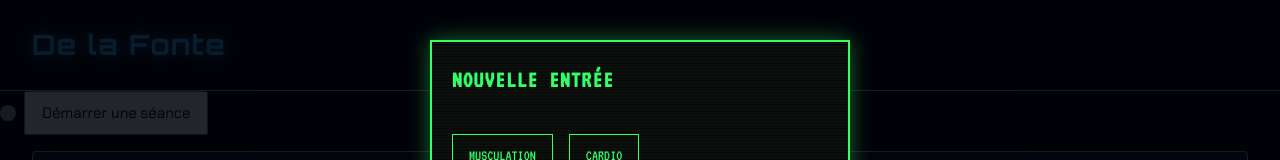
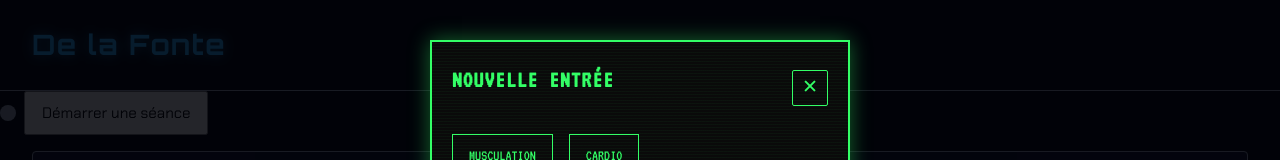
Before and after one commit to ChloeAlberge/de-la-fonte, a React (Vite) app: page / in a window 1280 px wide. Both pictures are taken after a click on the button "+ Ajouter". Shown: the top 160 px of the page. Built offline with nearby package versions, Linux system fonts and the light colour scheme.

Commit message:
feat: transition d'écran, croix de fermeture, refacto App.css en sections (#28)

```diff
--- a/src/App.css
+++ b/src/App.css
@@ -1,5 +1,23 @@
+/* ==========================================================================
+   1. FONDATIONS — variables, reset, typo de base (US12.1)
+   ========================================================================== */
+
 :root {
-  /* (inchangé, palette + typo déjà posées en US12.1) */
+  --color-void: #020309;
+  --color-deep: #0b1026;
+  --color-neon-cyan: #27b0ff;
+  --color-neon-violet: #6e00ff;
+  --color-chrome: #9aa5b8;
+  --color-text: #eef2fb;
+
+  --color-terminal-bg: #0a0a0a;
+  --color-terminal-green: #33ff66;
+  --color-terminal-green-dim: #1a8033;
+
+  --font-display: 'Orbitron', sans-serif;
+  --font-body: 'Chakra Petch', sans-serif;
+  --font-data: 'Share Tech Mono', monospace;
+  --font-terminal: 'VT323', monospace;
 }
 
 * {
@@ -23,7 +41,6 @@ a {
   color: var(--color-neon-cyan);
 }
 
-/* Boutons : taille minimale tactile (44px), partout dans l'appli */
 button {
   min-height: 44px;
   padding: 0.5rem 1rem;
@@ -31,7 +48,10 @@ button {
   font-size: 0.95rem;
 }
 
-/* Header : empilé verticalement sur mobile */
+/* ==========================================================================
+   2. DASHBOARD HUD — header, séance, panels, stats, historique (US12.2)
+   ========================================================================== */
+
 .app-header {
   display: flex;
   flex-direction: column;
@@ -48,7 +68,6 @@ button {
   margin: 0;
 }
 
-/* Indicateur de séance : passe à la ligne proprement si ça manque de place */
 .session-indicator {
   display: flex;
   flex-wrap: wrap;
@@ -73,12 +92,6 @@ button {
   animation: pulse 1.6s ease-in-out infinite;
 }
 
-@keyframes pulse {
-  0%, 100% { opacity: 1; }
-  50% { opacity: 0.4; }
-}
-
-/* Panneaux : marges réduites sur mobile, pour ne pas manger l'espace disponible */
 .panel {
   background: var(--color-deep);
   border: 1px solid var(--color-chrome);
@@ -95,7 +108,6 @@ button {
   margin-top: 0;
 }
 
-/* Une seule colonne par défaut : plus lisible sur petit écran */
 .stats-grid {
   display: grid;
   grid-template-columns: 1fr;
@@ -155,33 +167,6 @@ button {
   font-size: 0.8rem;
 }
 
-/* Écrans plus larges (tablette/desktop) : on retrouve un peu plus de confort */
-@media (min-width: 640px) {
-  .app-header {
-    flex-direction: row;
-    align-items: center;
-    justify-content: space-between;
-    padding: 1.5rem 2rem;
-  }
-
-  .app-header h1 {
-    font-size: 1.75rem;
-  }
-
-  .session-indicator {
-    width: auto;
-  }
-
-  .panel {
-    margin: 1rem 2rem;
-    padding: 1.25rem;
-  }
-
-  .stats-grid {
-    grid-template-columns: repeat(auto-fit, minmax(160px, 1fr));
-  }
-}
-
 .series-actions {
   display: flex;
   gap: 0.5rem;
@@ -199,6 +184,10 @@ button {
   min-height: 44px;
   padding: 0.4rem 0.6rem;
 }
+
+/* ==========================================================================
+   3. MODALES TERMINAL — overlay, formulaires phosphore vert (US12.4)
+   ========================================================================== */
 
 .modal-overlay {
   position: fixed;
@@ -258,7 +247,7 @@ button {
   content: '> ';
 }
 
-.terminal-modal input,
+.terminal-modal input:not([type="radio"]),
 .terminal-modal select {
   width: 100%;
   background: transparent;
@@ -278,6 +267,12 @@ button {
   box-shadow: 0 0 6px rgba(51, 255, 102, 0.5);
 }
 
+.terminal-modal input[type="radio"] {
+  width: 20px;
+  height: 20px;
+  accent-color: var(--color-terminal-green);
+}
+
 .terminal-modal button {
   background: transparent;
   border: 1px solid var(--color-terminal-green);
@@ -292,17 +287,10 @@ button {
   background: rgba(51, 255, 102, 0.15);
 }
 
-.modal-type-toggle {
-  display: flex;
-  gap: 0.5rem;
-  margin-bottom: 1rem;
-}
-
-.terminal-modal input[type="radio"] {
-  width: 20px;
-  height: 20px;
-  min-height: unset;
-  accent-color: var(--color-terminal-green);
+.terminal-modal fieldset {
+  border: 1px solid var(--color-terminal-green-dim);
+  margin: 0.75rem 0;
+  padding: 0.75rem;
 }
 
 .terminal-modal fieldset label {
@@ -317,13 +305,121 @@ button {
   content: '';
 }
 
-.terminal-modal fieldset {
-  border: 1px solid var(--color-terminal-green-dim);
-  margin: 0.75rem 0;
-  padding: 0.75rem;
-}
-
 .terminal-modal legend {
   text-transform: uppercase;
   padding: 0 0.5rem;
 }
+
+.modal-type-toggle {
+  display: flex;
+  gap: 0.5rem;
+  margin-bottom: 1rem;
+}
+
+.modal-close {
+  position: absolute;
+  top: 0.75rem;
+  right: 0.75rem;
+  width: 36px;
+  height: 36px;
+  min-height: 36px;
+  padding: 0;
+  display: flex;
+  align-items: center;
+  justify-content: center;
+  font-size: 1.2rem;
+  line-height: 1;
+  border-radius: 2px;
+}
+
+/* ==========================================================================
+   4. ANIMATIONS — pulsation séance, transition d'écran modale (US12.2, US12.5)
+   ========================================================================== */
+
+@keyframes pulse {
+  0%, 100% { opacity: 1; }
+  50% { opacity: 0.4; }
+}
+
+@keyframes screen-on {
+  0% {
+    opacity: 0;
+    transform: scaleY(0.02);
+    filter: brightness(3);
+  }
+  60% {
+    opacity: 1;
+    transform: scaleY(1.02);
+    filter: brightness(1.5);
+  }
+  100% {
+    opacity: 1;
+    transform: scaleY(1);
+    filter: brightness(1);
+  }
+}
+
+@keyframes screen-off {
+  0% {
+    opacity: 1;
+    transform: scaleY(1);
+    filter: brightness(1);
+  }
+  40% {
+    filter: brightness(2.5);
+  }
+  100% {
+    opacity: 0;
+    transform: scaleY(0.02);
+    filter: brightness(3);
+  }
+}
+
+@keyframes overlay-fade {
+  from { opacity: 0; }
+  to { opacity: 1; }
+}
+
+.modal-opening {
+  animation: screen-on 800ms ease-out;
+  transform-origin: center;
+}
+
+.modal-closing {
+  animation: screen-off 800ms ease-in;
+  transform-origin: center;
+}
+
+.modal-overlay {
+  animation: overlay-fade 800ms ease-out;
+}
+
+/* ==========================================================================
+   5. RESPONSIVE — ajustements écrans larges (tablette/desktop)
+   ========================================================================== */
+
+@media (min-width: 640px) {
+  .app-header {
+    flex-direction: row;
+    align-items: center;
+    justify-content: space-between;
+    padding: 1.5rem 2rem;
+  }
+
+  .app-header h1 {
+    font-size: 1.75rem;
+  }
+
+  .session-indicator {
+    width: auto;
+  }
+
+  .panel {
+    margin: 1rem 2rem;
+    padding: 1.25rem;
+  }
+
+  .stats-grid {
+    grid-template-columns: repeat(auto-fit, minmax(160px, 1fr));
+  }
+}
--- a/src/components/Modal.tsx
+++ b/src/components/Modal.tsx
@@ -1,4 +1,4 @@
-import { useEffect, type ReactNode } from 'react';
+import { useEffect, useState, type ReactNode } from 'react';
 
 interface ModalProps {
   onClose: () => void;
@@ -6,17 +6,30 @@ interface ModalProps {
 }
 
 export function Modal({ onClose, children }: ModalProps) {
+  const [isClosing, setIsClosing] = useState(false);
+
   useEffect(() => {
     function handleKeyDown(event: KeyboardEvent) {
-      if (event.key === 'Escape') onClose();
+      if (event.key === 'Escape') requestClose();
     }
     window.addEventListener('keydown', handleKeyDown);
     return () => window.removeEventListener('keydown', handleKeyDown);
-  }, [onClose]);
+  }, []);
+
+  function requestClose() {
+    setIsClosing(true);
+    setTimeout(onClose, 800);
+  }
 
   return (
-    <div className="modal-overlay" onClick={onClose}>
-      <div className="modal-content terminal-modal" onClick={(e) => e.stopPropagation()}>
+    <div className="modal-overlay" onClick={requestClose}>
+      <div
+        className={`modal-content terminal-modal ${isClosing ? 'modal-closing' : 'modal-opening'}`}
+        onClick={(e) => e.stopPropagation()}
+      >
+        <button className="modal-close" onClick={requestClose} aria-label="Fermer">
+          ✕
+        </button>
         {children}
       </div>
     </div>
```
